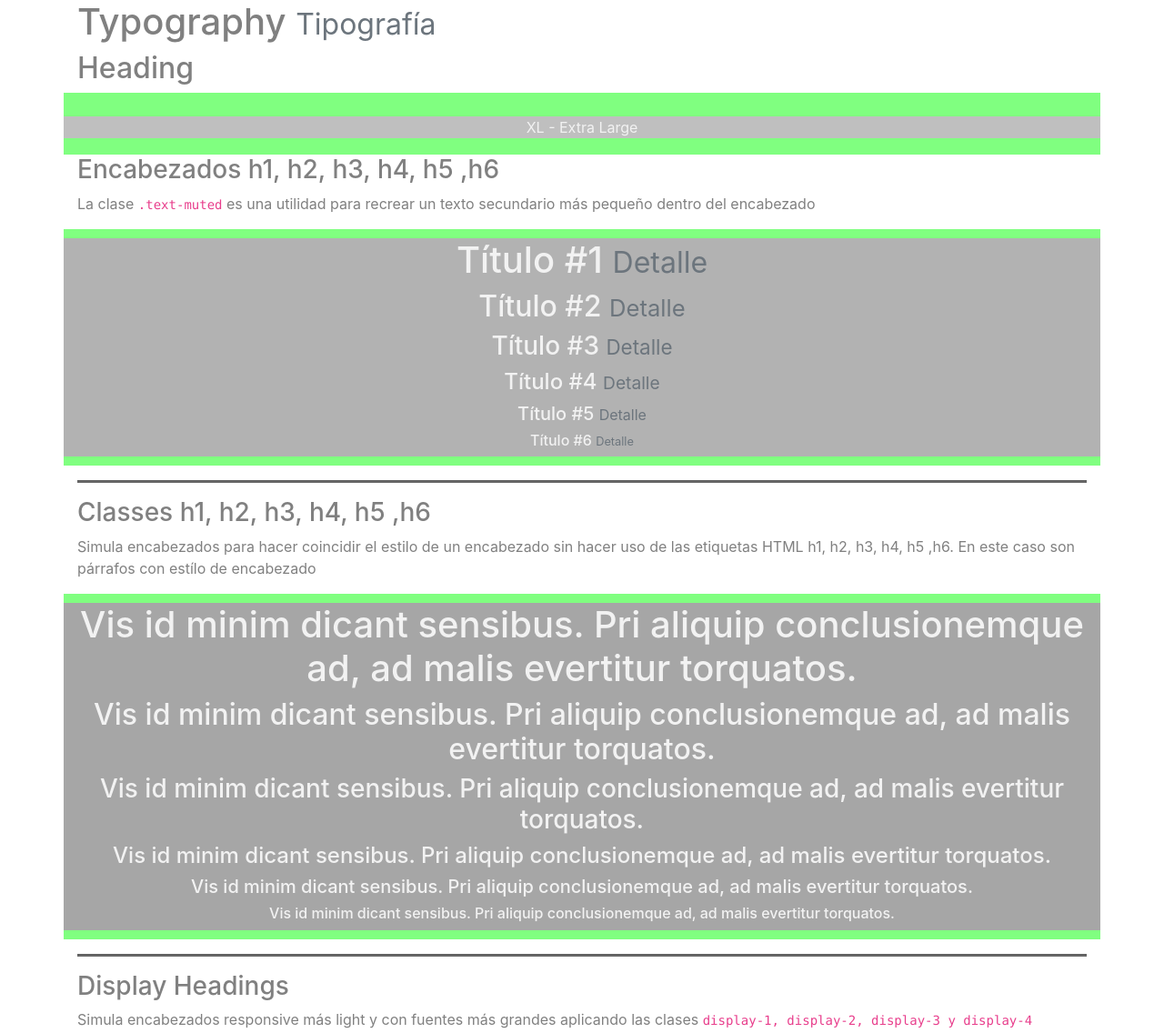
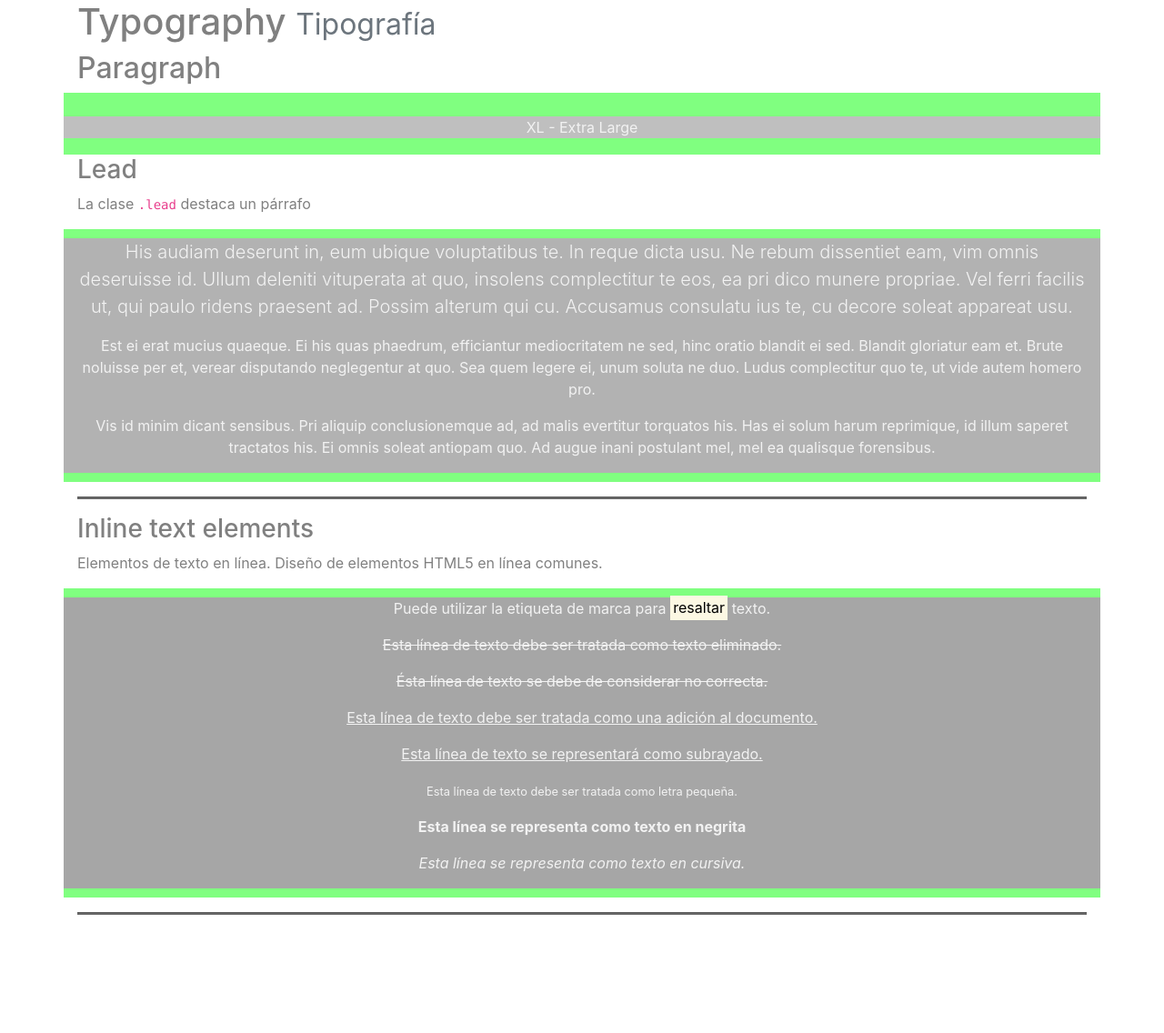
Before and after one commit to jcarlosj/-jcarlosj-Bootstrap-1-Introduccion-U-CAE, a website: page index.html in a window 1280 px wide. Shown: the top 1136 px of the page at 91% size. After the commit the page ends 1022 px from the top, so only its background shows below. Drawn offline with nearby package versions, Linux system fonts and the light colour scheme; files that its build step writes are made by us from their sources.

Commit message:
Tipografía: Paragraphs, Class 'lead', Inline text elements
Aclaración
CLASS 'lead'
  Es una clase para destacar un párrafo sobre otros.
INLINE TEXT ELEMENTS
  Etiquetas HTML para aplicar estilos comunes a los que
  aplican los elementos HTML

  <mark>   	Restalta el texto
  <del>         Indica parte del texto se debe eliminar.
  <s>           Indica parte del texto que se debe tratar como contenido
errado
  <ins>         Indica parte del texto que ha sido agregado al documento
  <u>           Indica parte del texto que debe ser subrayada
  <small>       Indica parte del texto que debe ser más pequeña
  <strong>      Indica parte del texto que debe ser negrilla
  <em>          Indica parte del texto que debe estar en italica
(inclinada)

```diff
--- a/index.html
+++ b/index.html
@@ -12,7 +12,7 @@
 <body>
     <div class="container">
         <h1>Typography <small class="text-muted">Tipografía</small></h1>
-        <h2>Heading</h2>
+        <h2>Paragraph</h2>
         <div class="row pt-3 pb-2">
             <div class="col col-one d-block d-sm-none">XS - Extra Small</div>
             <div class="col col-two d-none d-sm-block d-md-none">SM - Small</div>
@@ -21,42 +21,31 @@
             <div class="col col-five d-none d-xl-block">XL - Extra Large</div>
         </div>
 
-        <h3>Encabezados h1, h2, h3, h4, h5 ,h6</h3>
-        <p>La clase <code>.text-muted</code> es una utilidad para recrear un texto secundario más pequeño dentro del encabezado</p>
+        <h3>Lead</h3>
+        <p>La clase <code>.lead</code> destaca un párrafo</p>
         <div class="row">
             <div class="col col-six">
-                <h1>Título #1 <small class="text-muted">Detalle</small></h1>
-                <h2>Título #2 <small class="text-muted">Detalle</small></h2>
-                <h3>Título #3 <small class="text-muted">Detalle</small></h3>
-                <h4>Título #4 <small class="text-muted">Detalle</small></h4>
-                <h5>Título #5 <small class="text-muted">Detalle</small></h5>
-                <h6>Título #6 <small class="text-muted">Detalle</small></h6>
+                <p class="lead">His audiam deserunt in, eum ubique voluptatibus te. In reque dicta usu. Ne rebum dissentiet eam, vim omnis deseruisse id. Ullum deleniti vituperata at quo, insolens complectitur te eos, ea pri dico munere propriae. Vel ferri facilis ut, qui paulo ridens praesent ad. Possim alterum qui cu. Accusamus consulatu ius te, cu decore soleat appareat usu.</p>
+                <p>Est ei erat mucius quaeque. Ei his quas phaedrum, efficiantur mediocritatem ne sed, hinc oratio blandit ei sed. Blandit gloriatur eam et. Brute noluisse per et, verear disputando neglegentur at quo. Sea quem legere ei, unum soluta ne duo. Ludus complectitur quo te, ut vide autem homero pro.</p>
+                <p>Vis id minim dicant sensibus. Pri aliquip conclusionemque ad, ad malis evertitur torquatos his. Has ei solum harum reprimique, id illum saperet tractatos his. Ei omnis soleat antiopam quo. Ad augue inani postulant mel, mel ea qualisque forensibus.</p>
             </div>
         </div>
         <hr>
-        <h3>Classes h1, h2, h3, h4, h5 ,h6</h3>
-        <p>Simula encabezados para hacer coincidir el estilo de un encabezado sin hacer uso de las etiquetas HTML h1, h2, h3, h4, h5 ,h6. En este caso son párrafos con estílo de encabezado</p>
+        <h3>Inline text elements</h3>
+        <p>Elementos de texto en línea. Diseño de elementos HTML5 en línea comunes.</p>
         <div class="row">
-            <div class="col-12 col-seven">
-                <p class="h1">Vis id minim dicant sensibus. Pri aliquip conclusionemque ad, ad malis evertitur torquatos.</p>
-                <p class="h2">Vis id minim dicant sensibus. Pri aliquip conclusionemque ad, ad malis evertitur torquatos.</p>
-                <p class="h3">Vis id minim dicant sensibus. Pri aliquip conclusionemque ad, ad malis evertitur torquatos.</p>
-                <p class="h4">Vis id minim dicant sensibus. Pri aliquip conclusionemque ad, ad malis evertitur torquatos.</p>
-                <p class="h5">Vis id minim dicant sensibus. Pri aliquip conclusionemque ad, ad malis evertitur torquatos.</p>
-                <p class="h6">Vis id minim dicant sensibus. Pri aliquip conclusionemque ad, ad malis evertitur torquatos.</p>
+            <div class="col col-seven">
+                <p>Puede utilizar la etiqueta de marca para <mark>resaltar</mark> texto.</p>
+                <p><del>Esta línea de texto debe ser tratada como texto eliminado.</del></p>
+                <p><s>Ésta línea de texto se debe de considerar no correcta.</s></p>
+                <p><ins>Esta línea de texto debe ser tratada como una adición al documento.</ins></p>
+                <p><u>Esta línea de texto se representará como subrayado.</u></p>
+                <p><small>Esta línea de texto debe ser tratada como letra pequeña.</small></p>
+                <p><strong>Esta línea se representa como texto en negrita</strong></p>
+                <p><em>Esta línea se representa como texto en cursiva.</em></p>
             </div>
         </div>
         <hr>
-        <h3>Display Headings</h3>
-        <p>Simula encabezados responsive más light y con fuentes más grandes aplicando las clases <code>display-1, display-2, display-3 y display-4</code></p>
-        <div class="row">
-            <div class="col-12 col-eight">
-                <h2 class="display-1">Título #1</h2>
-                <h2 class="display-2">Título #2</h2>
-                <h2 class="display-3">Título #3</h2>
-                <h2 class="display-4">Título #4</h2>
-            </div>
-        </div>
     </div>
 
     <script src="./dist/assets/js/jquery.min.js"></script>
```
